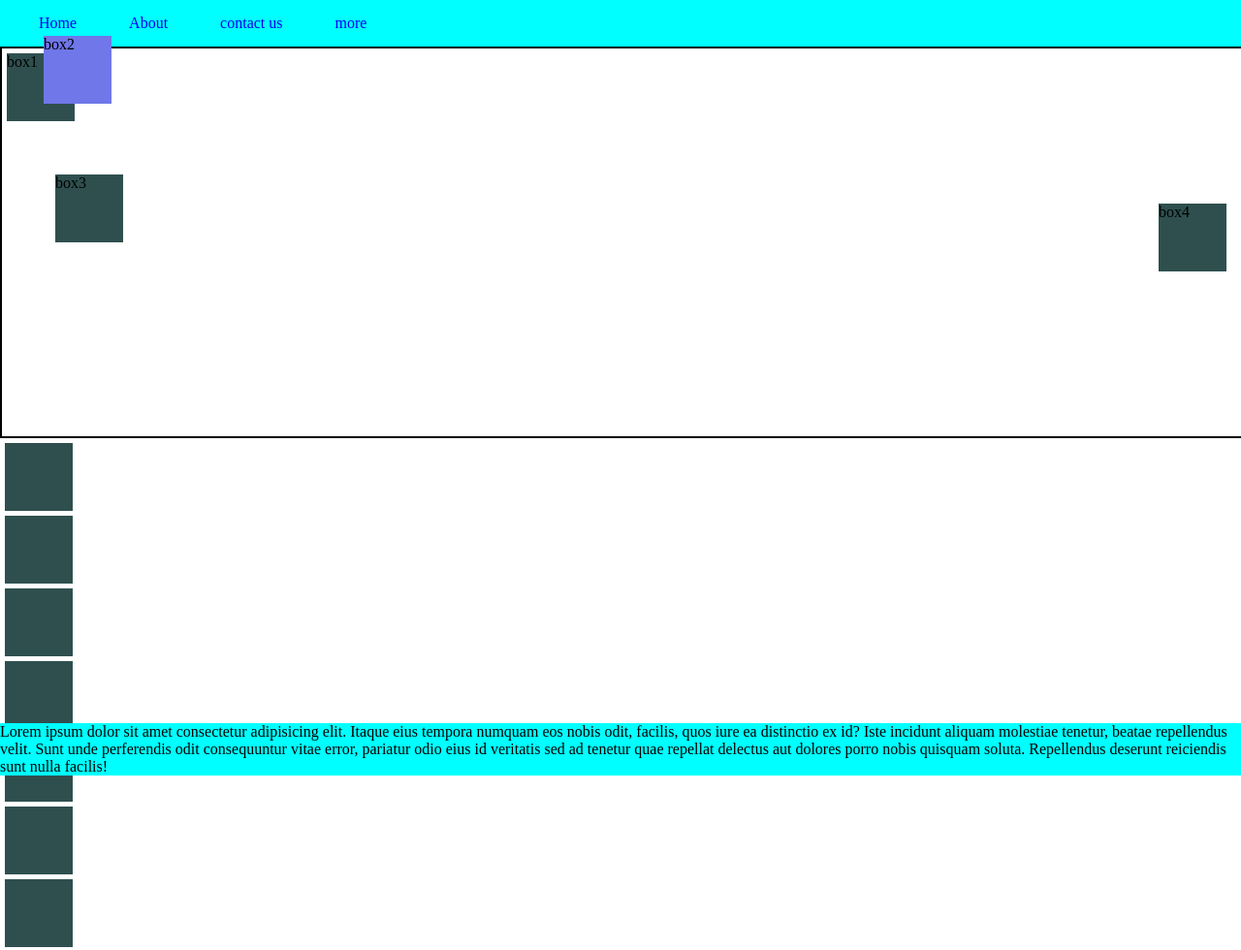
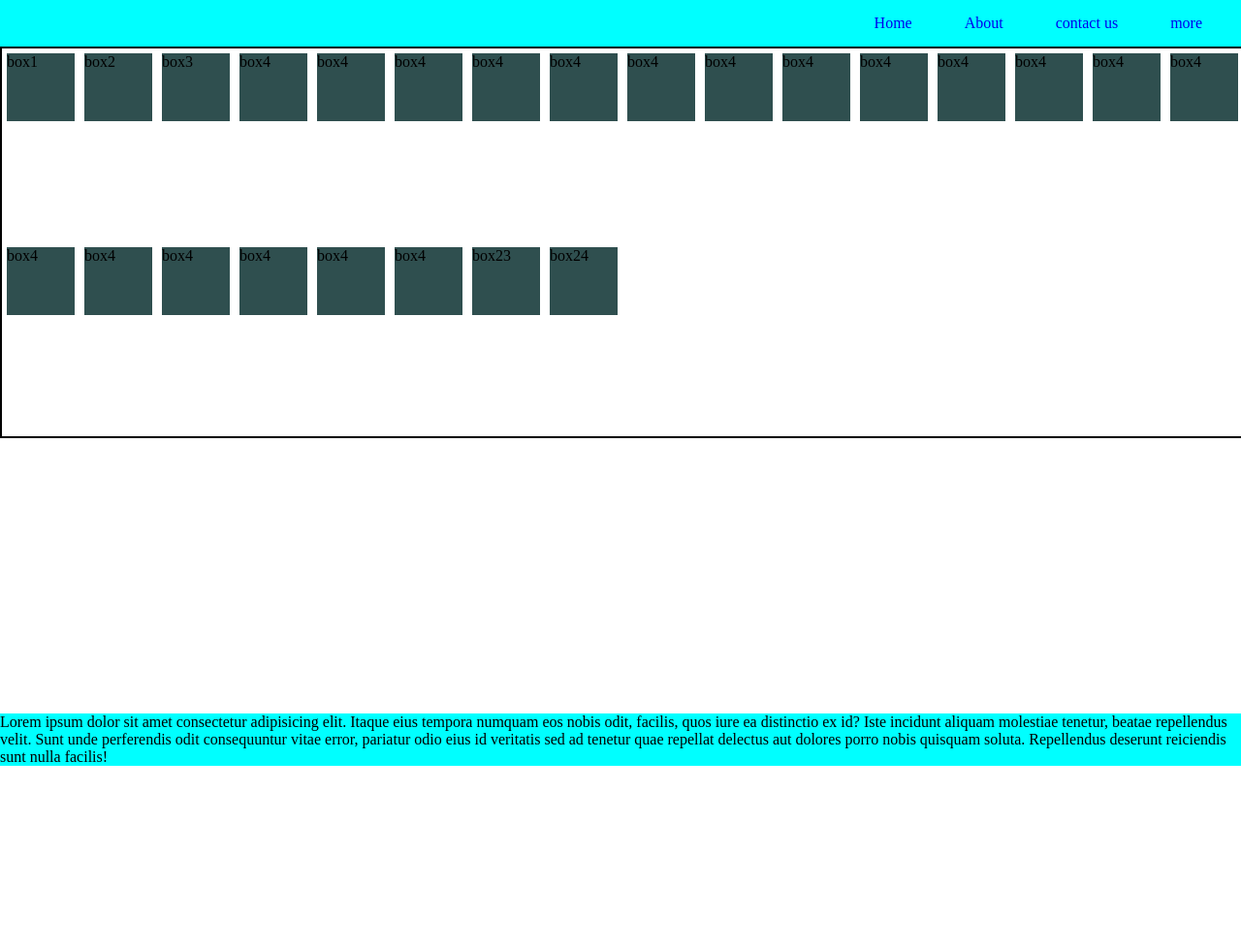
Before and after one commit to satyabrata8079/localrepo, a plain HTML site: page demo.html in a window 1280 px wide. Shown: the whole page at 97% size. After the commit the page ends 800 px from the top, so only its background shows below. Drawn offline with Linux system fonts and the light colour scheme.

Commit message:
add flexbox

```diff
--- a/demo.css
+++ b/demo.css
@@ -4,13 +4,14 @@
 }
 
 header{
-
+    display: flex;
     background-color: aqua;
     padding: 15px;
-
+    justify-content: end;
 }
 
 nav a{
+
     margin: 25px;
     text-decoration: none;
 }
@@ -25,6 +26,8 @@ nav a{
     height: 50vh;
     width: 100%;
     border: 2px solid;
+    display: flex;
+    flex-wrap: wrap;
 }
 #box1{
     position: static;
@@ -46,6 +49,6 @@ nav a{
 }
 footer{
     position: fixed;
-    bottom: 0;
+    bottom: 10px;
     background-color: aqua;
 }
--- a/demo.html
+++ b/demo.html
@@ -17,19 +17,32 @@
     </header>
     <main>
     <div class="container">
-        <div class="box" id="box1">box1</div>
-        <div class="box" id="box2">box2</div>
-        <div class="box" id="box3">box3</div>
-        <div class="box" id="box4">box4</div>
+        <div class="box">box1</div>
+        <div class="box">box2</div>
+        <div class="box">box3</div>
+        <div class="box">box4</div>
+        <div class="box">box4</div>
+        <div class="box">box4</div>
+        <div class="box">box4</div>
+        <div class="box">box4</div>
+        <div class="box">box4</div>
+        <div class="box">box4</div>
+        <div class="box">box4</div>
+        <div class="box">box4</div>
+        <div class="box">box4</div>
+        <div class="box">box4</div>
+        <div class="box">box4</div>
+        <div class="box">box4</div>
+        <div class="box">box4</div>
+        <div class="box">box4</div>
+        <div class="box">box4</div>
+        <div class="box">box4</div>
+        <div class="box">box4</div>
+        <div class="box">box4</div>
+        <div class="box">box23</div>
+        <div class="box">box24</div>
+    </div>
 
-    </div>
-    <div class="box"></div>
-    <div class="box"></div>
-    <div class="box"></div>
-    <div class="box"></div>
-    <div class="box"></div>
-    <div class="box"></div>
-    <div class="box"></div>
     </main>
     <footer>
         Lorem ipsum dolor sit amet consectetur adipisicing elit. Itaque eius tempora numquam eos nobis odit, facilis, quos iure ea distinctio ex id? Iste incidunt aliquam molestiae tenetur, beatae repellendus velit.
```
